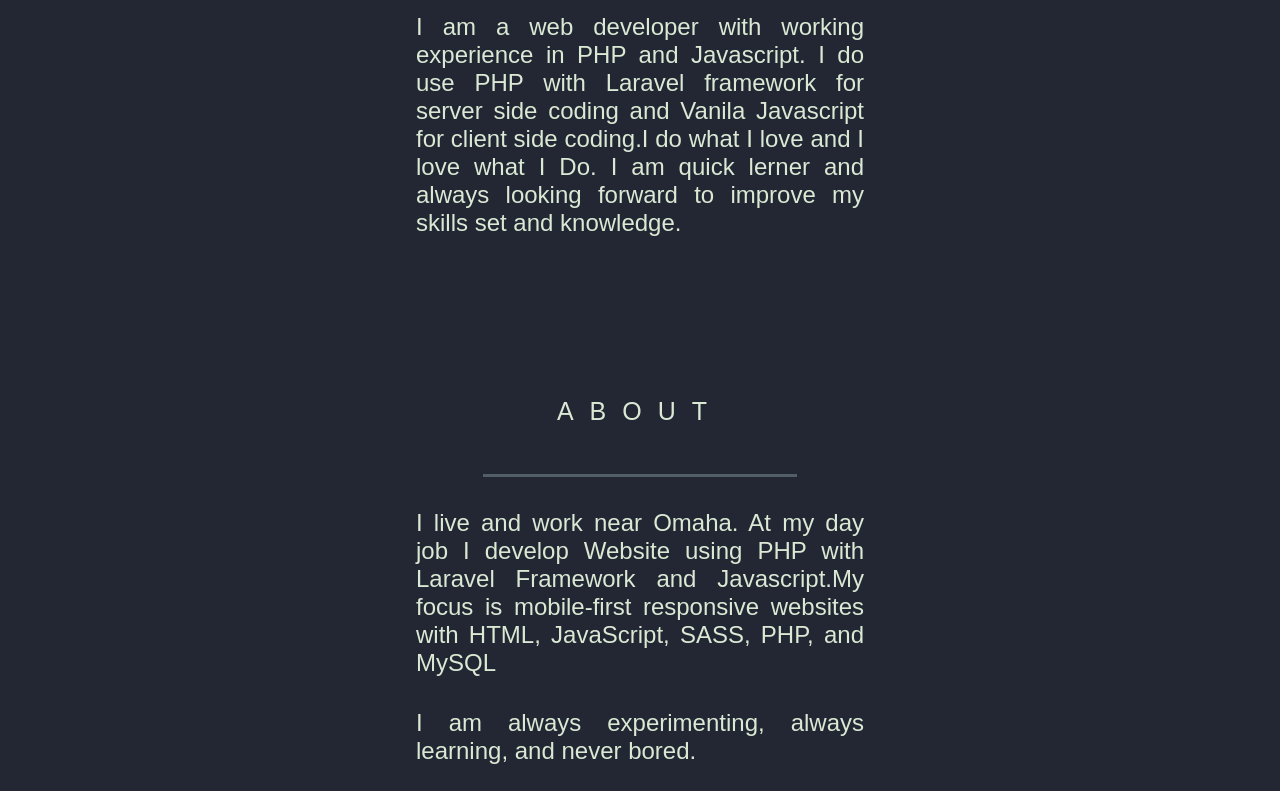
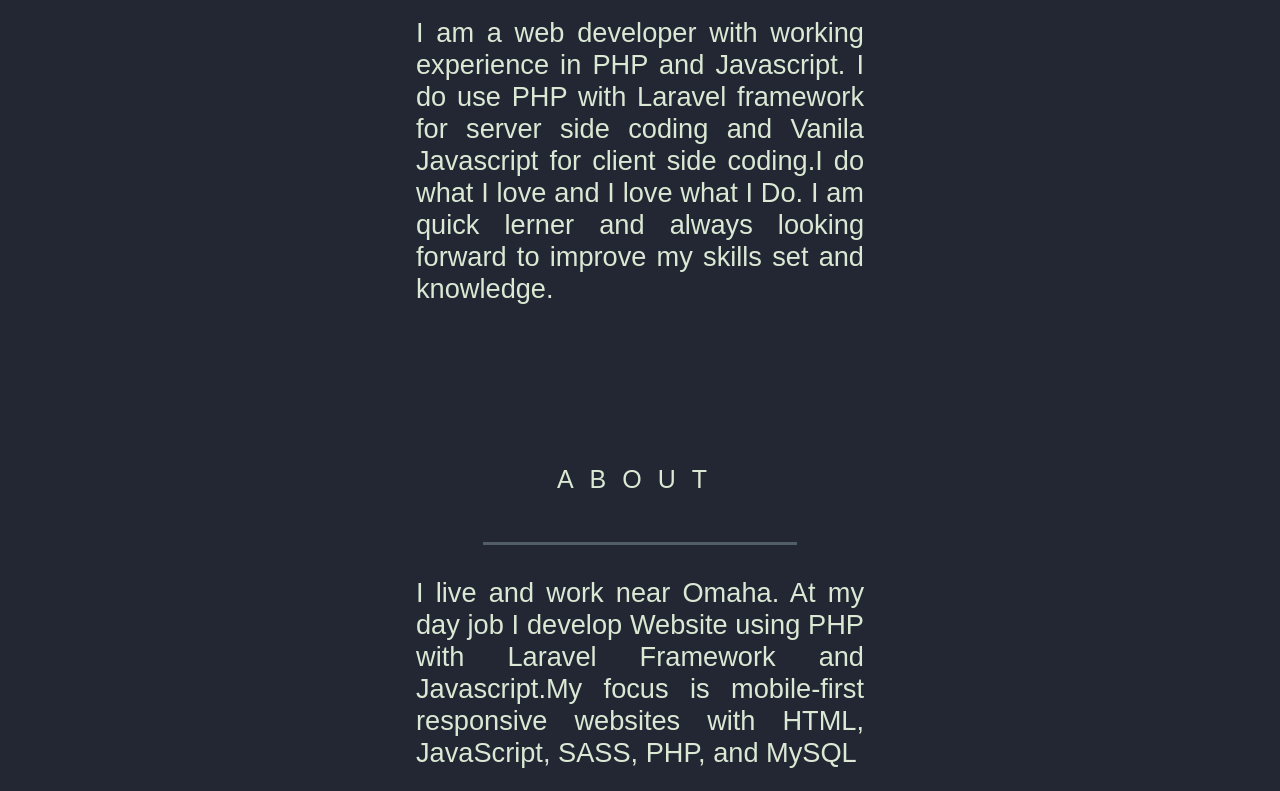
Before and after one commit to njoshi07/portfolio, a website: page index.html in a window 1280 px wide. Shown: the part 311-1102 px from the top of the page. Drawn offline with Linux system fonts and the light colour scheme.

Commit message:
font changes

```diff
--- a/style.css
+++ b/style.css
@@ -160,7 +160,7 @@ i:hover{
         align-items: center;
     }
     .introduction, .home-about{
-        font-size: 1.5rem;
+        font-size: 1.7rem;
     }
 
   li{
```
